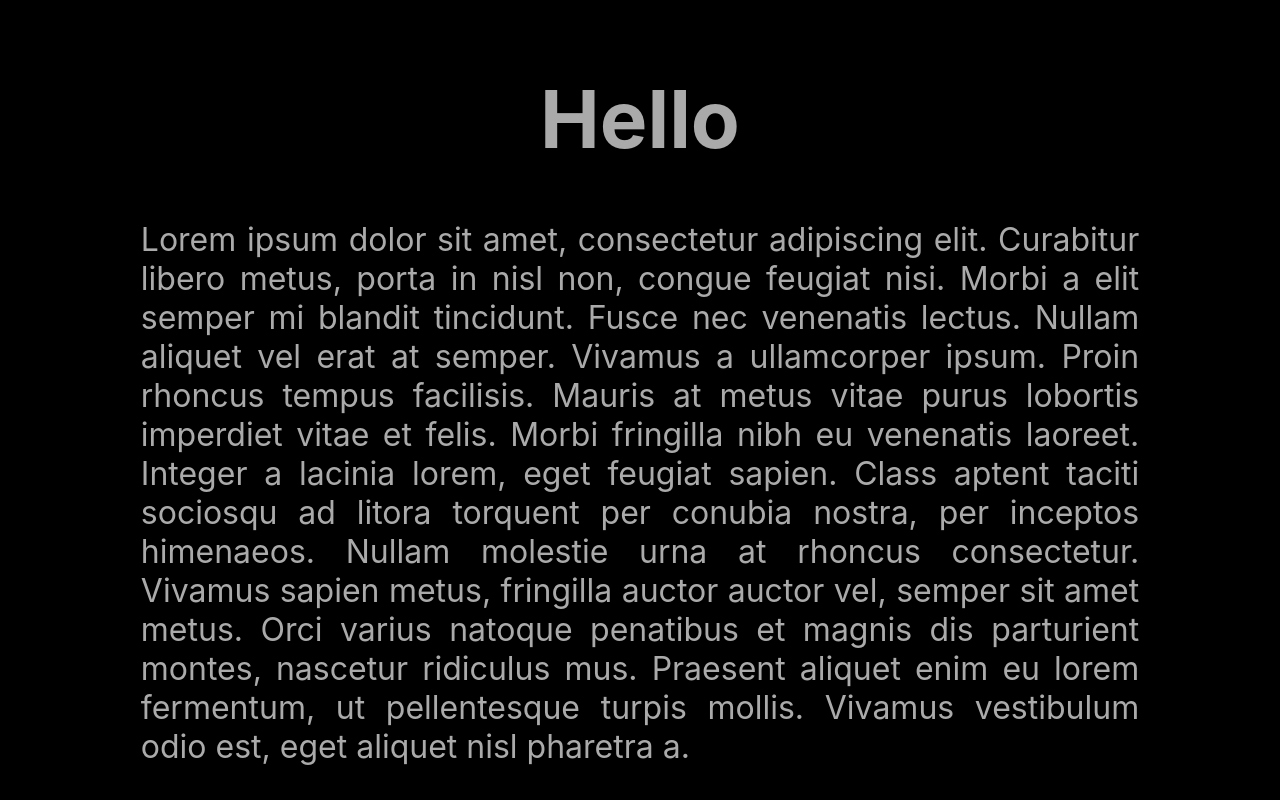
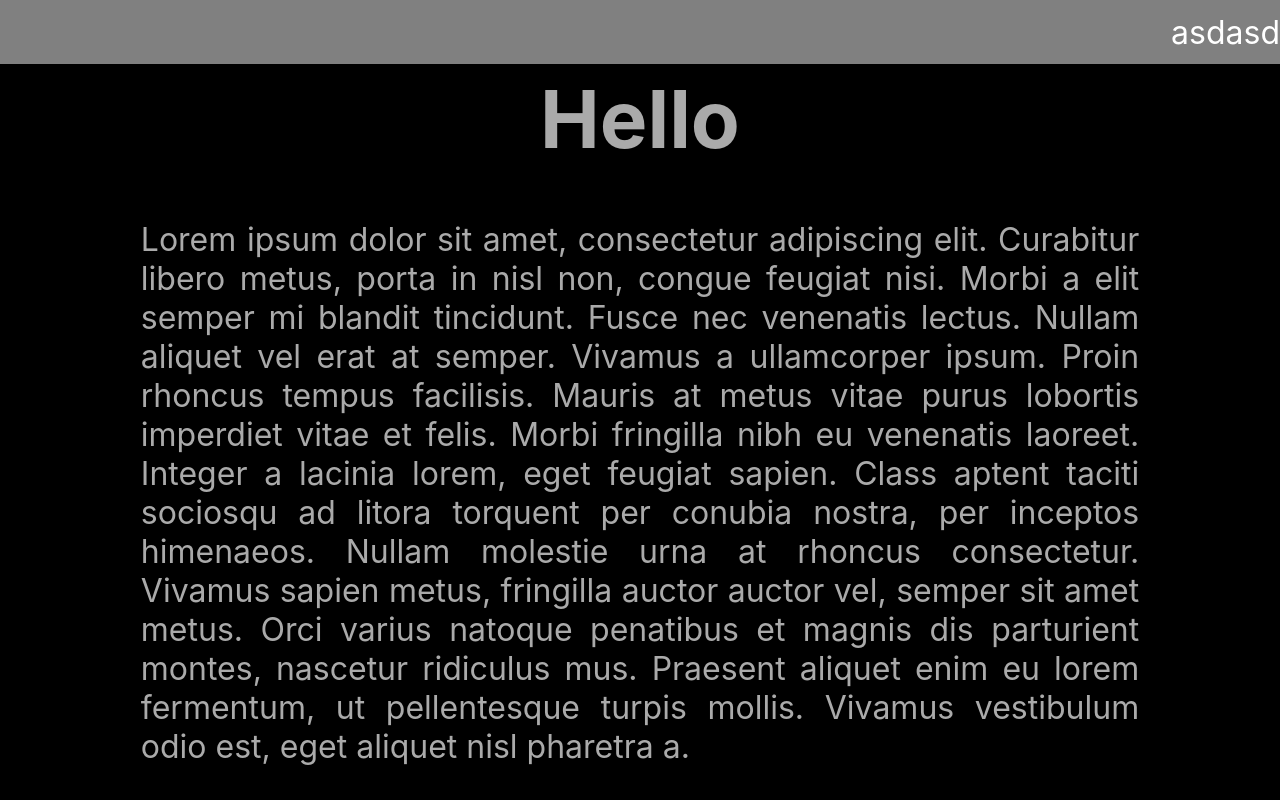
Before and after one commit to GrzegorzKazana/MyPortfolio, a React (Create React App) app: page / in a window 1280 px wide. Shown: the top 800 px of the page. Built offline with nearby package versions, Linux system fonts and the light colour scheme.

Commit message:
created basic navbar

```diff
--- a/src/App.js
+++ b/src/App.js
@@ -4,6 +4,7 @@ import HelloPage from "./components/HelloPage/HelloPage";
 import AboutPage from "./components/AboutPage/AboutPage";
 import SkillsPage from "./components/SkillsPage/SkillsPage";
 import ProjectsPage from "./components/ProjectsPage/ProjectsPage";
+import NavBar from "./components/NavBar/NavBar";
 
 class App extends Component {
   constructor(props) {
@@ -21,6 +22,7 @@ class App extends Component {
   render() {
     return (
       <div className="App">
+        <NavBar />
         <HelloPage inputRef={this.helloPageRef} />
         <AboutPage inputRef={this.aboutPageRef} />
         <SkillsPage inputRef={this.skillsPageRef} />
--- /dev/null
+++ b/src/components/NavBar/NavBar.css
@@ -0,0 +1,13 @@
+.NavBar {
+  position: fixed;
+  top: 0;
+  width: 100%;
+  height: 64px;
+  color: #fff;
+  background-color: rgba(255, 255, 255, 0.5);
+  display: flex;
+  flex-direction: row;
+  align-items: center;
+  justify-content: flex-end;
+  font-size: 2em;
+}
--- /dev/null
+++ b/src/components/NavBar/NavBar.jsx
@@ -0,0 +1,5 @@
+import React from "react";
+import "./NavBar.css";
+
+const NavBar = props => <div className="NavBar">asdasd</div>;
+export default NavBar;
```
